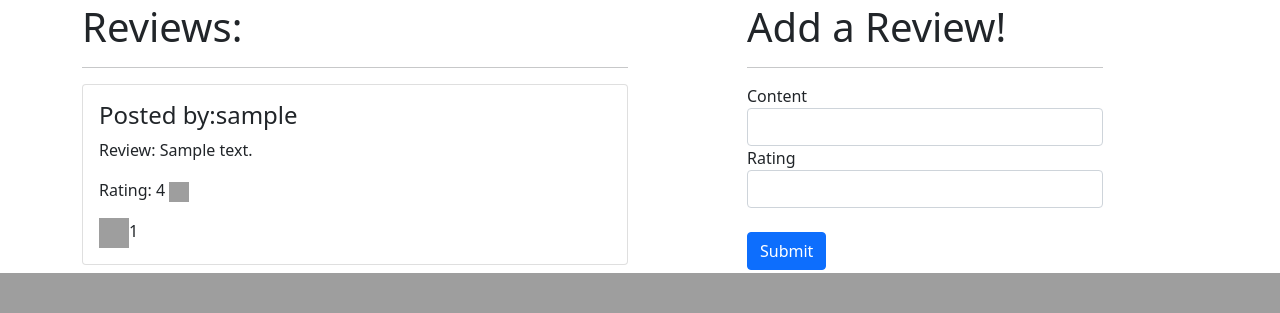
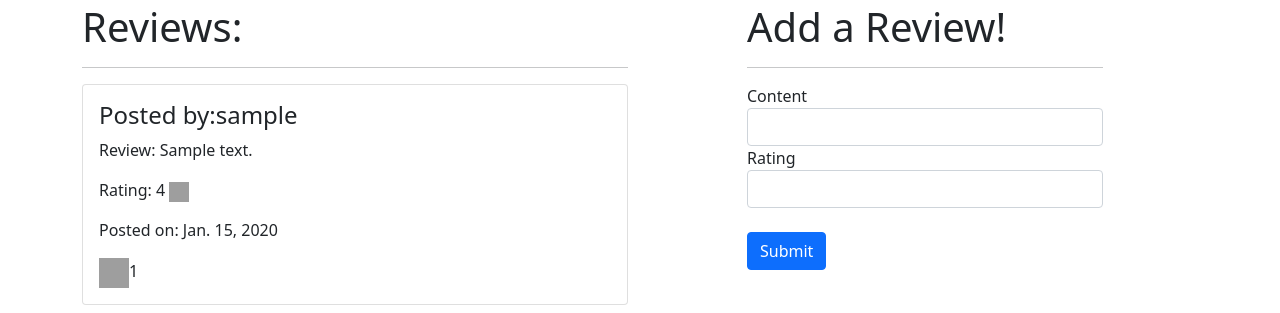
Before and after one commit to mandeep95kaur/soloproject, a Django app: page /reviews/ in a window 1280 px wide. Shown: the part 938-1251 px from the top of the page. Before the commit the page ends 1211 px from the top, so only its background shows below. Run offline with Django 3.2, Linux system fonts and the light colour scheme; tables that the repository leaves empty hold one stand-in row (values such as "Sample post"); some libraries are stand-ins or nearby versions; grey boxes are pictures that could not be loaded.

Commit message:
Taste_Of_India

```diff
--- a/Project/Taste_of_India/taste_app/templates/review.html
+++ b/Project/Taste_of_India/taste_app/templates/review.html
@@ -13,6 +13,7 @@
                 <h4>Posted by:{{review.creater.username}}</a></h4>
                 <p>Review: {{review.content}}</p>
                 <p>Rating: {{review.rating}} <img src="https://i.stack.imgur.com/bZSw2.jpg" alt="" height="20" width="20"/></p>
+                <p>Posted on: {{review.created_at}}</p>
                 <a href="/reviews/{{ review.id }}/like"><img src="https://4.bp.blogspot.com/-Eu8UrGUJk30/Vtz12biVykI/AAAAAAAALpw/F6fLIVaKwe0/s1600/like.png" alt="" height="30" width="30"/></a>{{review.review_by.count}}
                 {% if request.user.id == review.creater.id %}
                 <a href="/reviews/{{ review.id }}/delete"><img src="https://icon-library.com/images/icon-delete/icon-delete-18.jpg" alt="" height="40" width="40"/></a>
```
